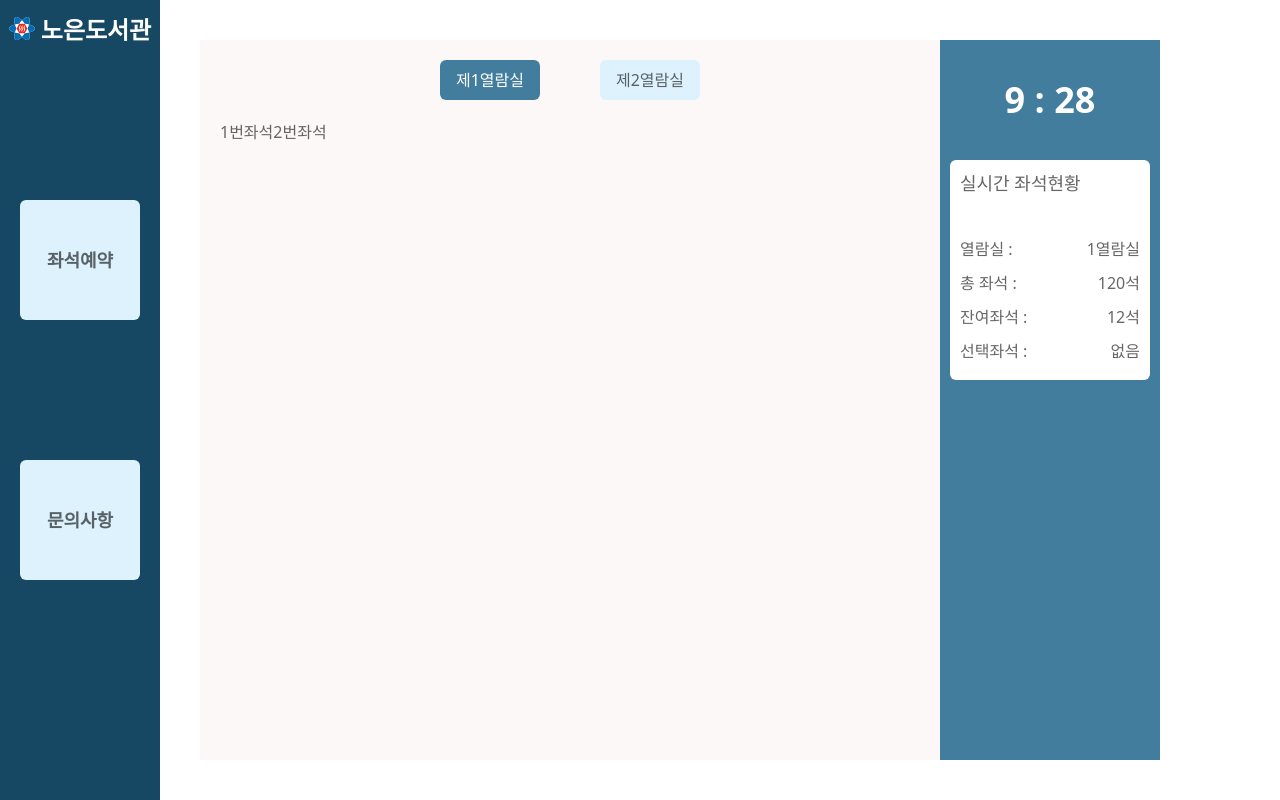
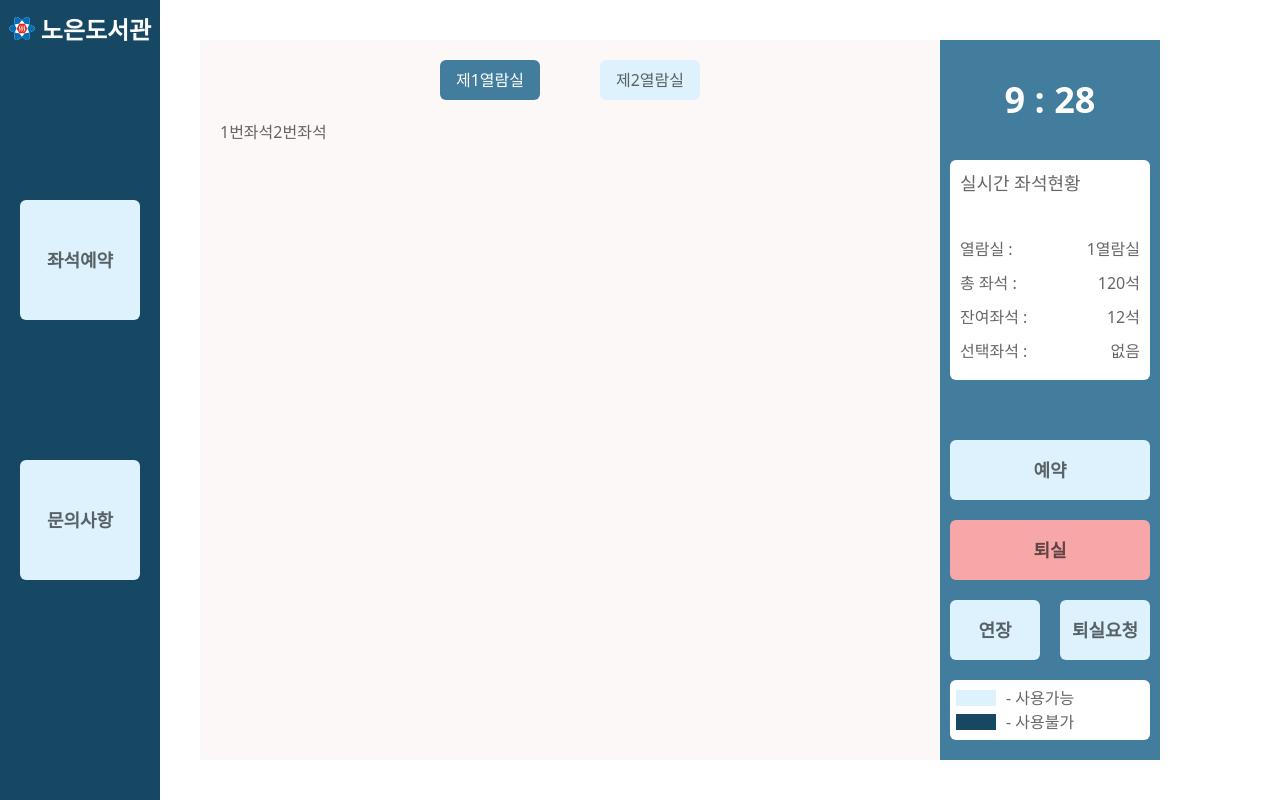
Before and after one commit to HK-DUO/SeatingSystem, a React (Create React App) app: page / in a window 1280 px wide. Built offline with nearby package versions, Linux system fonts and the light colour scheme.

Commit message:
feat:add custom alert, prompt components

```diff
--- a/src/renderer/App.tsx
+++ b/src/renderer/App.tsx
@@ -2,11 +2,14 @@ import React from "react";
 import SideMenu from "./layouts/SideMenu";
 import MainRouter from "./layouts/MainRouter";
 import "./styles/App.css"
+import DialogProvider from "./layouts/DialogProvider";
 
 function App() {
   return (
     <div className="App">
-      <MainRouter/>
+      <DialogProvider>
+        <MainRouter/>
+      </DialogProvider>
     </div>
   );
 }
--- /dev/null
+++ b/src/renderer/components/Alert.tsx
@@ -0,0 +1,18 @@
+type PropsType = {
+  type: "alert",
+  message: string;
+  subMessage: string,
+  onClickOk: () => void
+};
+
+function Alert({type, message, subMessage, onClickOk}: PropsType) {
+  return <div className="bg-blue p-[20px]">
+    <h1 className="text-[20px] font-[600] text-center">{message}</h1>
+    <p className="mt-[20px] font-[400] whitespace-pre-line">{subMessage}</p>
+    <div className="mt-[20px] flex justify-center">
+      <button className="w-[80px] p-[6px] rounded-md text-center bg-white" onClick={onClickOk}>확인</button>
+    </div>
+  </div>;
+}
+
+export default Alert;
--- /dev/null
+++ b/src/renderer/components/Prompt.tsx
@@ -0,0 +1,40 @@
+import {useState} from "react";
+import "../styles/Prompt.css"
+
+type PropsType = {
+  type: "prompt",
+  message: string;
+  subMessage: string,
+  onClickOk: (input: object) => void,
+  onClickCancel: () => void
+}
+
+function Prompt({type, message, subMessage, onClickOk, onClickCancel}: PropsType) {
+  const [value, setValue] = useState({
+    name:"",
+    number: "",
+  })
+
+  const onChange = (e: React.ChangeEvent<HTMLInputElement>) => {
+    setValue({...value, [e.target.name]: e.target.value})
+  }
+
+  return <div className="prompt">
+    <h1>{message}</h1>
+    <div>
+      <label>이름</label>
+      <input value={value.name} name="name" onChange={onChange}/>
+    </div>
+    <div>
+      <label>전화번호</label>
+      <input value={value.number} name="number" onChange={onChange}/>
+    </div>
+    <p>{subMessage}</p>
+    <div>
+      <button onClick={onClickCancel}>취소</button>
+      <button onClick={()=>onClickOk(value)}>확인</button>
+    </div>
+  </div>;
+}
+
+export default Prompt;
--- /dev/null
+++ b/src/renderer/components/SeatInfo.tsx
@@ -0,0 +1,14 @@
+function SeatInfo(){
+  return <div className="w-full h-[60px] mt-[20px] rounded-md bg-white p-[6px]">
+    <p className="flex items-center">
+      <div className="w-[40px] h-[16px] mr-[10px] bg-lightBlue"/>
+      <span>- 사용가능</span>
+    </p>
+    <p className="flex items-center">
+      <div className="w-[40px] h-[16px] mr-[10px] bg-deepBlue"/>
+      <span>- 사용불가</span>
+    </p>
+  </div>;
+}
+
+export default SeatInfo;
--- a/src/renderer/components/SideBar.tsx
+++ b/src/renderer/components/SideBar.tsx
@@ -1,23 +1,36 @@
 import CurrentTime from "./CurrentTime";
 import CurrentSeat from "./CurrentSeat";
 import "../styles/SideBar.css"
+import SeatInfo from "./SeatInfo";
+import {useDialog} from "../hooks/useDialog";
 
 type PropsType = {
-
     currentSeat: {
       roomNum: number
       totalSeat: number;
       restSeat: number
       selectSeat?: number;
     };
-
-
 }
 
 function SideBar({currentSeat}: PropsType) {
+  const {alert, prompt} = useDialog();
+
+
   return <div className="side-bar">
     <CurrentTime/>
     <CurrentSeat props={currentSeat}/>
+    <div>
+      <button onClick={()=>prompt("예약", "예약을 원하시는 좌석을 선택 후 진행해주세요." +
+        "\n" +
+        "해당자리는 예약된 좌석입니다.").then((res)=>console.log(res))}>예약</button>
+      <button>퇴실</button>
+      <div>
+        <button>연장</button>
+        <button>퇴실요청</button>
+      </div>
+    </div>
+    <SeatInfo/>
   </div>;
 }
 
--- /dev/null
+++ b/src/renderer/hooks/useDialog.tsx
@@ -0,0 +1,23 @@
+import React from "react";
+
+
+type Type = {
+  alert: (message?: string, subMessage?: string) => Promise<boolean>
+  prompt: (message?: string, subMessage?: string) => Promise<object | undefined>
+};
+
+const DialogContext = React.createContext<Type>({
+  alert: () => new Promise((_, reject) => reject()),
+  prompt: () => new Promise((_, reject) => reject()),
+});
+
+
+function useDialog(){
+  const context = React.useContext(DialogContext);
+  if(context == undefined){
+    console.log("useDialog must be used inside a DialogProvider")
+  }
+  return context;
+}
+
+export {useDialog, DialogContext};
--- /dev/null
+++ b/src/renderer/layouts/DialogProvider.tsx
@@ -0,0 +1,74 @@
+import React from "react";
+import {DialogContext} from "../hooks/useDialog";
+import Overlay from "./Overlay";
+import Alert from "../components/Alert";
+import Prompt from "../components/Prompt";
+
+type AlertState = {
+  type: "alert",
+  message: string;
+  subMessage: string,
+  onClickOk: () => void
+};
+
+type PromptState = {
+  type: "prompt",
+  message: string;
+  subMessage: string,
+  onClickOk: (input: object) => void,
+  onClickCancel: () => void
+};
+
+type PropsType = {
+  children: React.ReactNode;
+};
+
+function DialogProvider({children}: PropsType) {
+  const [state, setState] = React.useState<AlertState | PromptState>();
+
+  const alert = (message?: string, subMessage?:string): Promise<boolean> => {
+    return new Promise((resolve) => {
+      setState({
+        type: "alert",
+        message: message ?? '',
+        subMessage: subMessage ?? "",
+        onClickOk: () => {
+          setState(undefined);
+          resolve(true);
+        },
+      });
+    });
+  };
+
+  const prompt = (message?: string, subMessage?:string): Promise<object | undefined> => {
+    return new Promise((resolve) => {
+      setState({
+        type: "prompt",
+        message: message ?? '',
+        subMessage: subMessage ?? "",
+        onClickOk: (input: object) => {
+          setState(undefined);
+          resolve(input);
+        },
+        onClickCancel: () => {
+          setState(undefined);
+          resolve(undefined);
+        },
+      });
+
+    });
+  }
+
+  return <DialogContext.Provider value={{alert, prompt}}>
+    {children}
+    {state && <Overlay>
+      {state.type == "alert" &&
+          <Alert type={state.type} message={state.message} subMessage={state.subMessage} onClickOk={state.onClickOk}/>}
+      {state.type == "prompt" &&
+          <Prompt type={state.type} message={state.message} subMessage={state.subMessage} onClickOk={state.onClickOk}
+                  onClickCancel={state.onClickCancel}/>}
+    </Overlay>}
+  </DialogContext.Provider>;
+}
+
+export default DialogProvider;
--- /dev/null
+++ b/src/renderer/layouts/Overlay.tsx
@@ -0,0 +1,27 @@
+"use client"
+import {useEffect} from "react";
+import {ReactNode} from "react";
+import styles from "./Overlay.module.css"
+
+type PropsType = {
+  children: ReactNode;
+}
+
+function Overlay({children}: PropsType) {
+
+
+  useEffect(() => {
+    const $body = document.querySelector("body");
+    if ($body) {
+      const overflow = $body.style.overflow;
+      $body.style.overflow = "hidden";
+      return () => {
+        $body.style.overflow = overflow
+      };
+    }
+  }, []);
+
+  return <div className="w-full h-full top-0 left-0 fixed flex justify-center items-center bg-black/80">{children}</div>;
+}
+
+export default Overlay;
--- /dev/null
+++ b/src/renderer/styles/Prompt.css
@@ -0,0 +1,20 @@
+.prompt {
+  @apply p-[20px] rounded-md bg-blue
+}
+.prompt > h1 {
+  @apply text-center text-[18px] font-[600]
+}
+.prompt > div {
+  @apply mt-[20px] flex justify-between
+}
+.prompt > div > input {
+  @apply rounded-md px-[4px]
+}
+
+.prompt > p {
+  @apply mt-[20px] font-[400] whitespace-pre-line
+}
+
+.prompt > div > button {
+  @apply w-[80px] p-[6px] rounded-md text-center bg-white
+}
--- a/src/renderer/styles/SideBar.css
+++ b/src/renderer/styles/SideBar.css
@@ -1,3 +1,22 @@
 .side-bar {
   @apply w-[220px] p-[10px] h-full bg-blue
 }
+
+.side-bar > div:nth-child(3){
+  @apply mt-[40px] text-[18px] font-[600]
+}
+.side-bar > div > button {
+  @apply w-full h-[60px] mt-[20px] rounded-md text-center
+}
+.side-bar > div > button:nth-child(1) {
+  @apply bg-lightBlue
+}
+.side-bar > div > button:nth-child(2) {
+  @apply bg-red
+}
+.side-bar > div:nth-child(3) > div{
+  @apply mt-[20px] flex justify-between
+}
+.side-bar > div:nth-child(3) > div > button {
+  @apply w-[45%] h-[60px] rounded-md bg-lightBlue
+}
--- a/tailwind.config.js
+++ b/tailwind.config.js
@@ -8,6 +8,7 @@ module.exports = {
                 blue: "#427D9D",
                 lightBlue: "#DDF2FD",
                 Beige: "#FDF8F8",
+                red: "#F7A7A7",
             },
         },
     },
```
